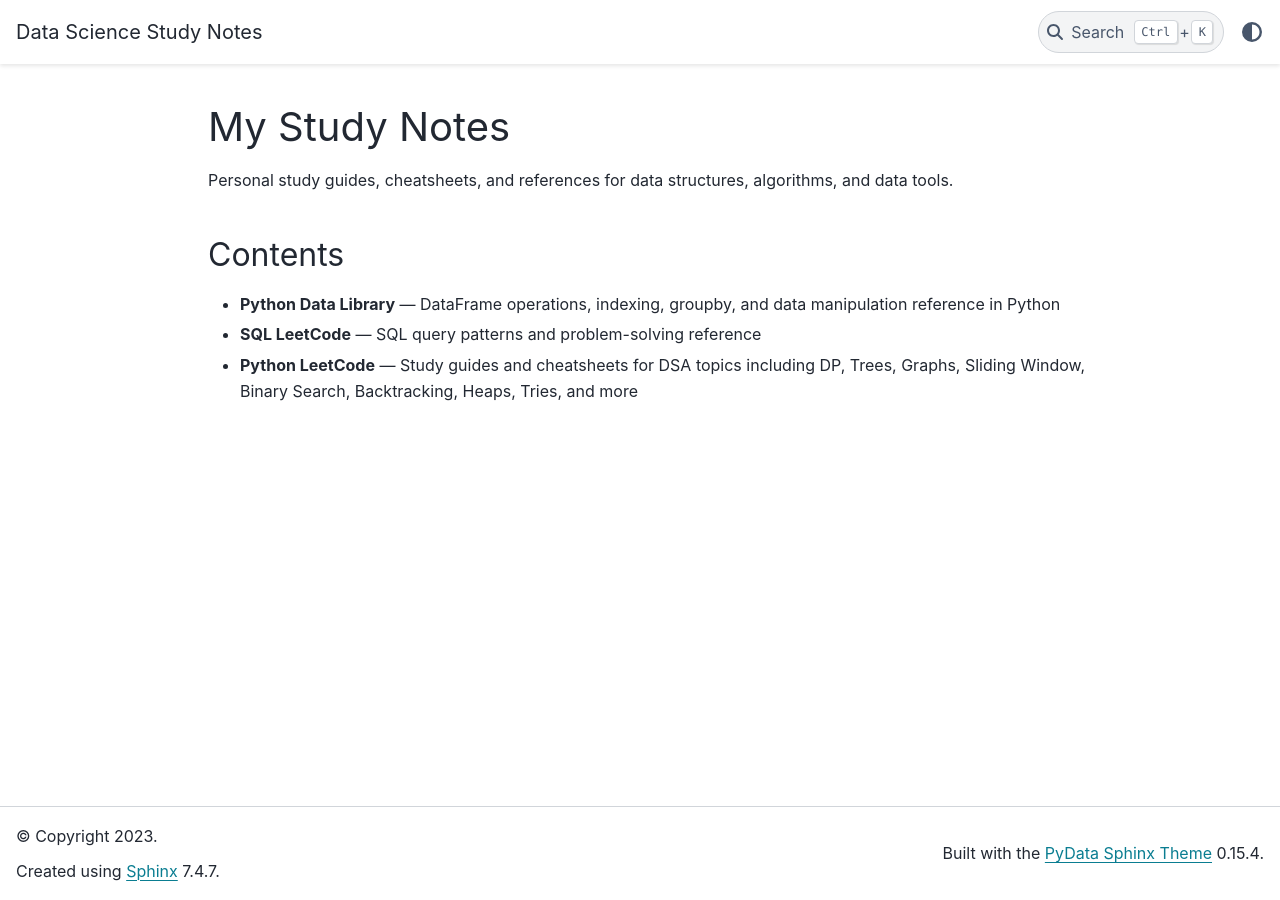
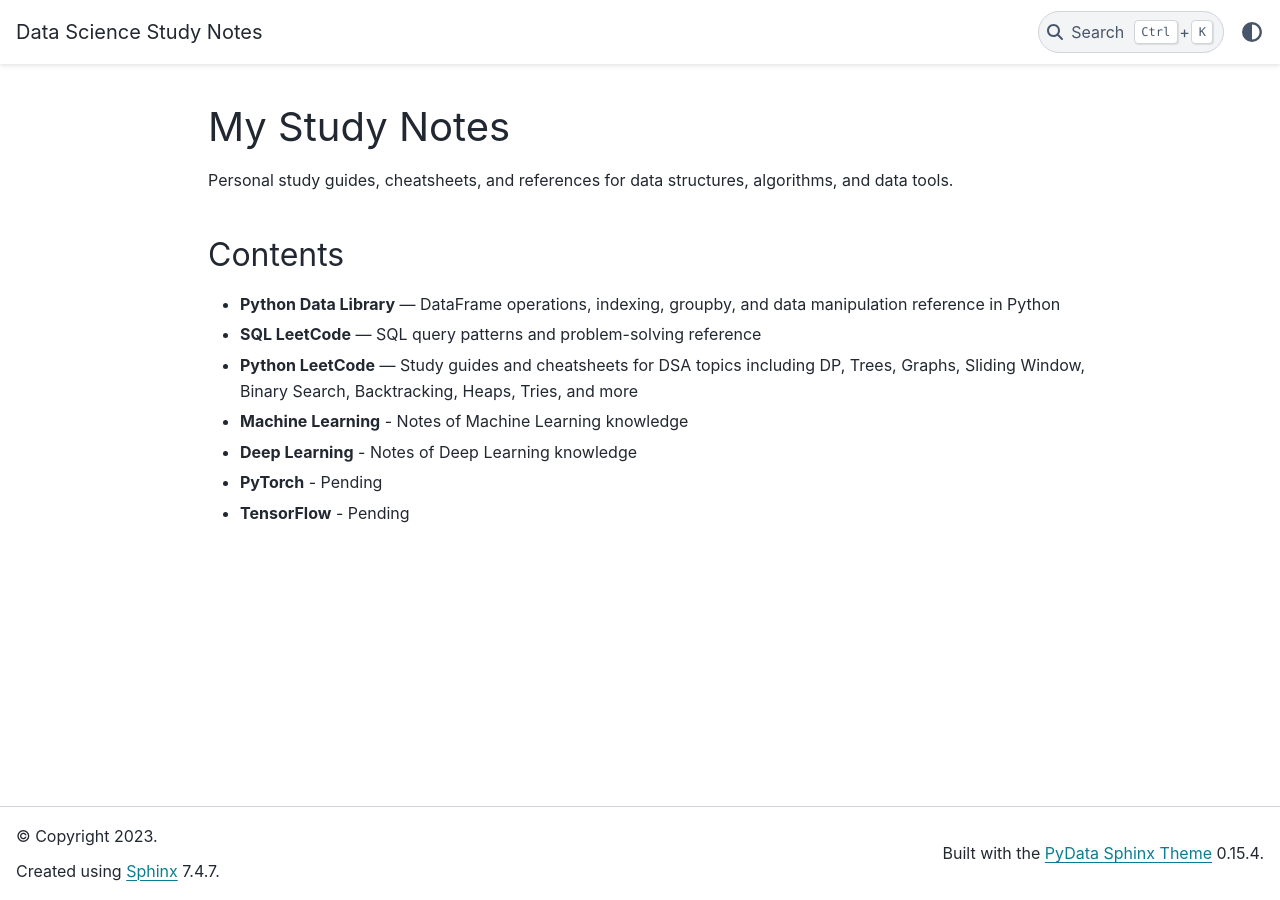
Before and after one commit to KelinZhong/StudyNotes, a Jupyter Book: the page built from intro.md, in a window 1280 px wide. Built offline with Jupyter Book 1.0.4 settings and Sphinx 7.4.7 and the PyData theme 0.15.4, drawn with Linux system fonts in a browser that asks for light colours; pages that are not in the unit, such as notebooks, are missing from menus.

Commit message:
update intro

```diff
--- a/intro.md
+++ b/intro.md
@@ -7,3 +7,7 @@ Personal study guides, cheatsheets, and references for data structures, algorith
 - **Python Data Library** — DataFrame operations, indexing, groupby, and data manipulation reference in Python
 - **SQL LeetCode** — SQL query patterns and problem-solving reference
 - **Python LeetCode** — Study guides and cheatsheets for DSA topics including DP, Trees, Graphs, Sliding Window, Binary Search, Backtracking, Heaps, Tries, and more
+- **Machine Learning** - Notes of Machine Learning knowledge
+- **Deep Learning** - Notes of Deep Learning knowledge
+- **PyTorch** - Pending
+- **TensorFlow** - Pending
```
